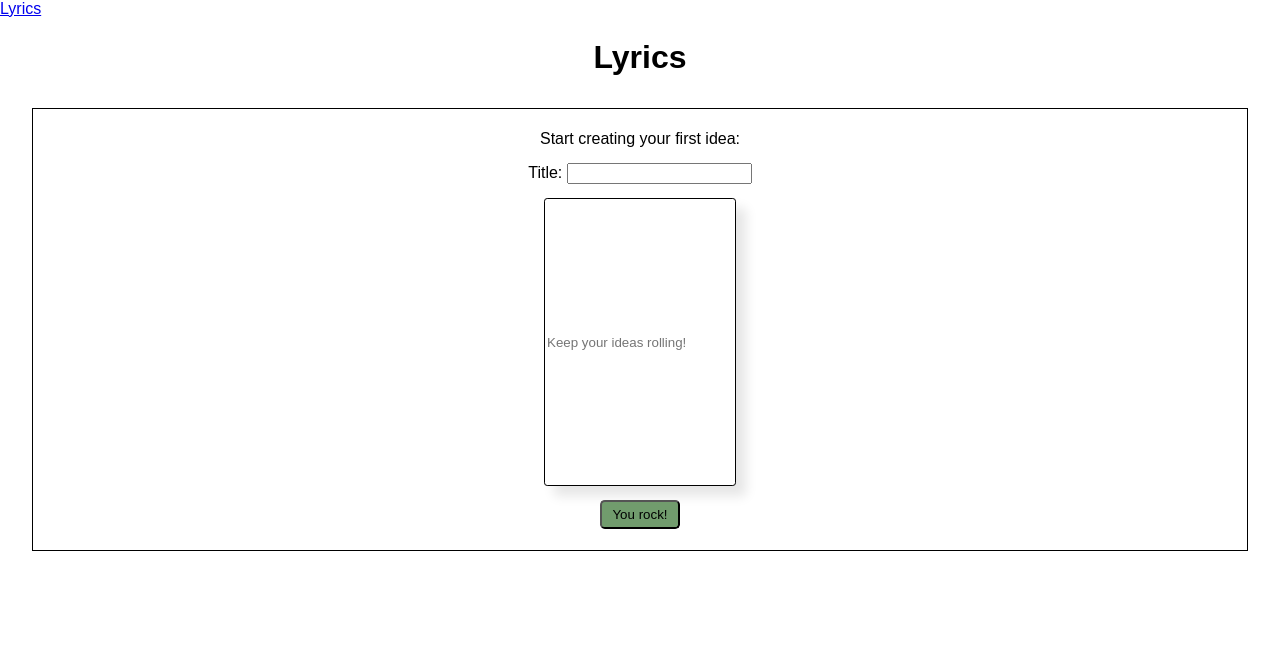
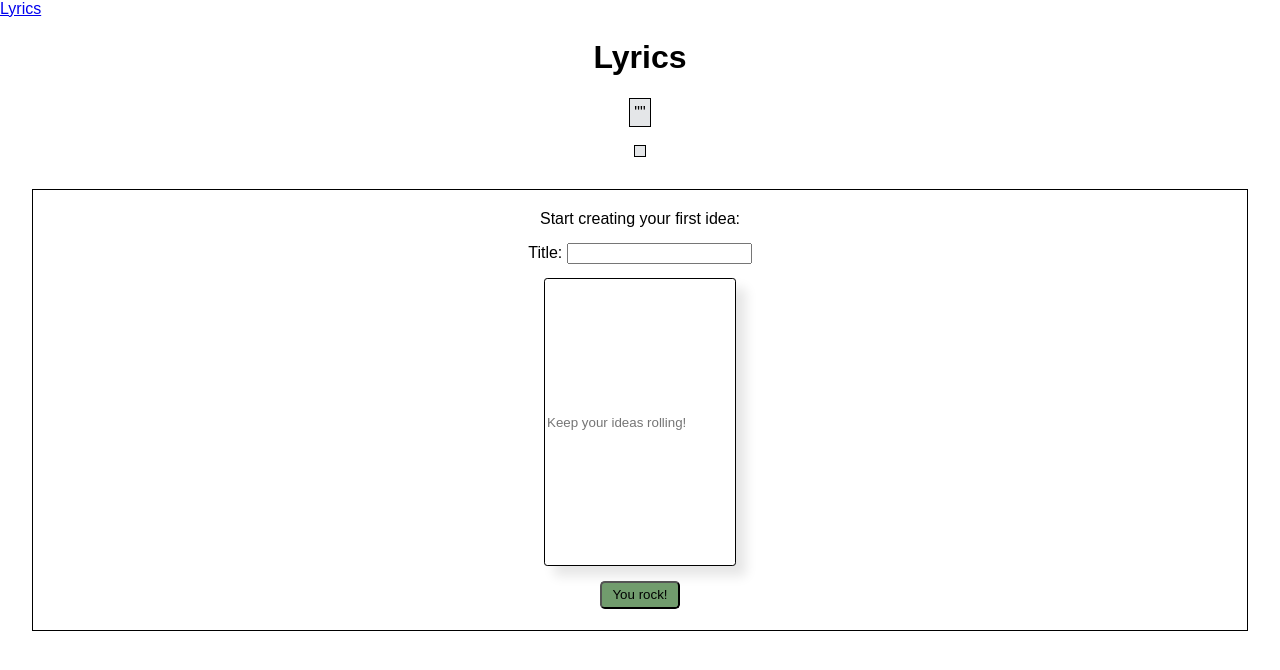
Before and after one commit to K-Juno/Track-Companion, a Next.js app: page /lyrics in a window 1280 px wide. Shown: the top 670 px of the page. Built offline with nearby package versions, Linux system fonts and the light colour scheme.

Commit message:
render input data on same page

```diff
--- /dev/null
+++ b/components/Form.js
@@ -0,0 +1,77 @@
+import { useState } from 'react';
+import styled from 'styled-components';
+
+export default function Form() {
+  const [title, setTitle] = useState('');
+  const [lyrics, setLyrics] = useState('');
+
+  async function handleSubmit(event) {
+    event.preventDefault();
+    setTitle(event.target.title.value);
+    setLyrics(event.target.lyrics.value);
+  }
+
+  return (
+    <>
+      <OutputContainer>
+        <Output>"{title ? title : ''}"</Output>
+        <Output>{lyrics ? lyrics : ''}</Output>
+      </OutputContainer>
+      <InputForm onSubmit={handleSubmit}>
+        Start creating your first idea:
+        <div>
+          <label for="title">Title: </label>
+          <input type="text" id="title" name="title" required />
+        </div>
+        <div>
+          <LyricsField
+            type="text"
+            placeholder="Keep your ideas rolling!"
+            id="lyrics"
+            name="lyrics"
+            required
+          />
+        </div>
+        <Button type="submit">You rock!</Button>
+      </InputForm>
+    </>
+  );
+}
+
+const InputForm = styled.form`
+  display: flex;
+  flex-direction: column;
+  align-items: center;
+  gap: 0.9rem;
+  border: 0.1rem solid black;
+  padding: 1.3rem;
+  margin: 2rem;
+`;
+
+const LyricsField = styled.input`
+  width: 12rem;
+  height: 18rem;
+  box-shadow: 10px 10px 12px rgba(0, 0, 0, 0.1);
+  border: 0.1rem solid black;
+  border-radius: 0.2rem;
+`;
+
+const Button = styled.button`
+  width: 5rem;
+  border-radius: 0.3rem;
+  padding: 0.3rem;
+  background-color: #719c6d;
+`;
+
+const OutputContainer = styled.div`
+  display: flex;
+  flex-direction: column;
+  align-items: center;
+  gap: 1.1rem;
+`;
+
+const Output = styled.output`
+  padding: 0.3rem;
+  border: 0.1rem solid black;
+  background-color: #e4e6e8;
+`;
--- a/pages/lyrics.js
+++ b/pages/lyrics.js
@@ -1,24 +1,12 @@
+import { useState } from 'react';
 import styled from 'styled-components';
+import Form from '../components/Form';
 
 export default function Lyrics() {
-  function handleSubmit(event) {
-    event.preventDefault();
-  }
-
   return (
     <>
       <Subtitle>Lyrics</Subtitle>
-      <Form onSubmit={handleSubmit}>
-        Start creating your first idea:
-        <div>
-          <label>Title: </label>
-          <input type="text" />
-        </div>
-        <div>
-          <LyricsField type="text" placeholder="Keep your ideas rolling!" />
-        </div>
-        <Button type="submit">You rock!</Button>
-      </Form>
+      <Form />
     </>
   );
 }
@@ -26,28 +14,3 @@ export default function Lyrics() {
 const Subtitle = styled.h1`
   text-align: center;
 `;
-
-const Form = styled.form`
-  display: flex;
-  flex-direction: column;
-  align-items: center;
-  gap: 0.9rem;
-  border: 0.1rem solid black;
-  padding: 1.3rem;
-  margin: 2rem;
-`;
-
-const LyricsField = styled.input`
-  width: 12rem;
-  height: 18rem;
-  box-shadow: 10px 10px 12px rgba(0, 0, 0, 0.1);
-  border: 0.1rem solid black;
-  border-radius: 0.2rem;
-`;
-
-const Button = styled.button`
-  width: 5rem;
-  border-radius: 0.3rem;
-  padding: 0.3rem;
-  background-color: #719c6d;
-`;
```
